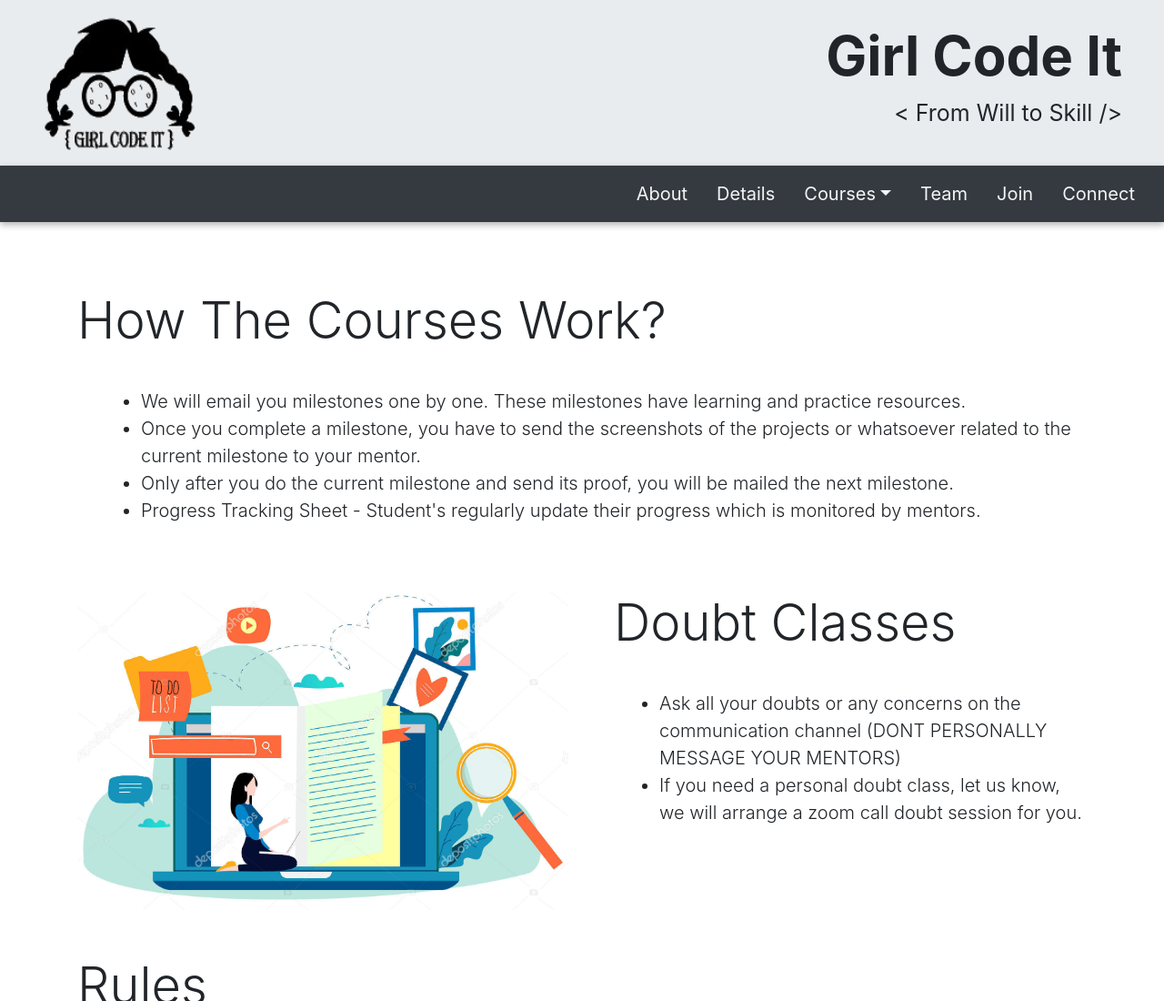
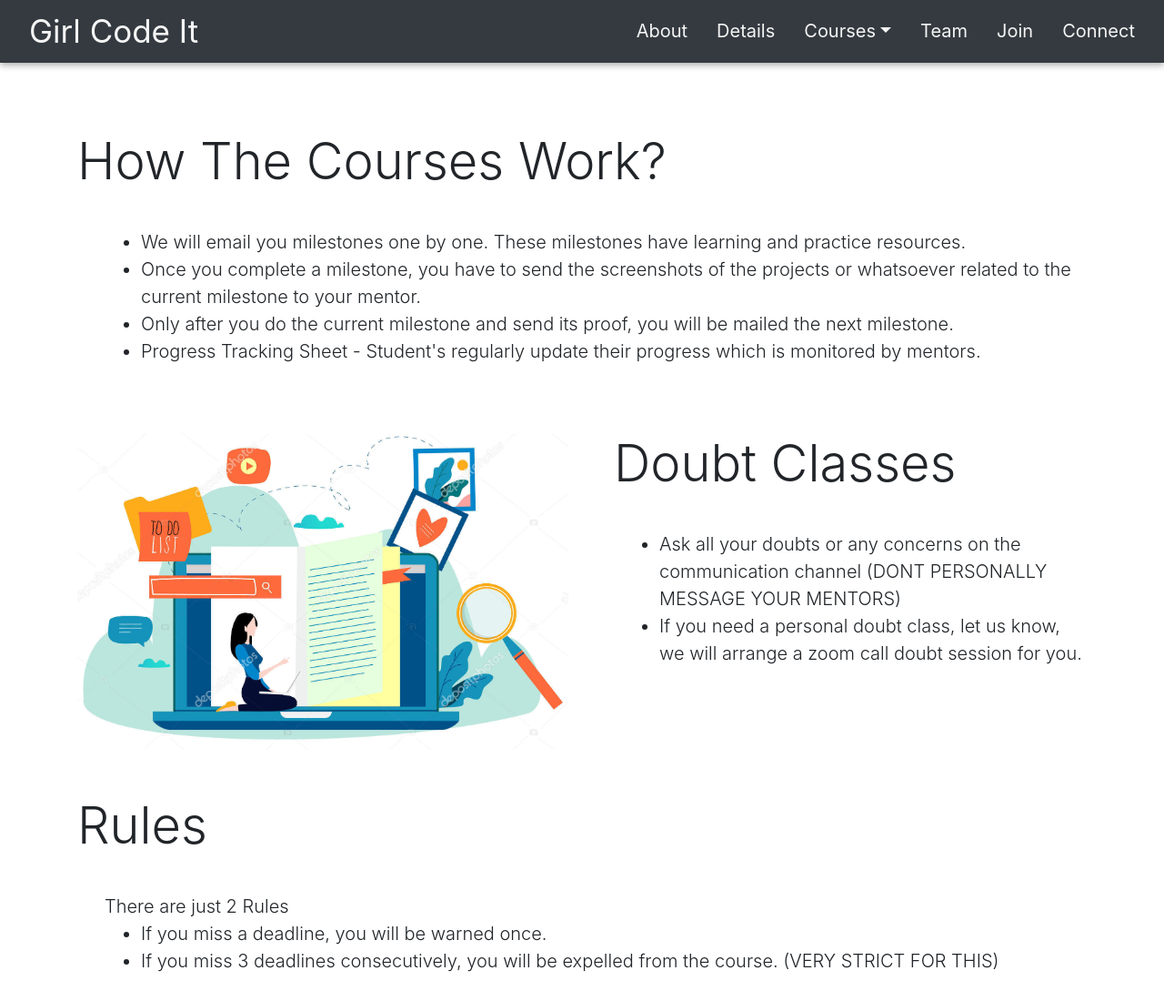
Before and after one commit to AnshikaAgrawal5501/Girl-Code-It-2, a plain HTML site: page details.html in a window 1280 px wide. Shown: the top 1100 px of the page at 91% size. Drawn offline with nearby package versions, Linux system fonts and the light colour scheme.

Commit message:
Added GCI name in the nav bar

```diff
--- a/details.css
+++ b/details.css
@@ -1,21 +1,5 @@
 body {
     margin: 0;
-}
-
-.head2 {
-    font-size: 60px;
-    font-weight: bolder;
-    text-align: end;
-}
-
-.head1 {
-    height: 150px;
-    width: 170px;
-}
-
-.head3 {
-    font-size: 25px;
-    font-weight: lighter;
 }
 
 .navbar {
--- a/details.html
+++ b/details.html
@@ -14,15 +14,10 @@
 
     <body>
 
-        <div class="jumbotron jumbotron-fluid p-3 my-0 d-flex justify-content-between">
-            <div class="container-fluid ">
-                <div class="col-md-6"><img class="head1 float-left" src="logo/gcilogo.png" alt="GCI logo"></div>
-                <div class="head2 float-right col-md-6">Girl Code It<div class="head3">&lt; From Will to Skill /&gt;</div></div>
-            </div>
-        </div>
-
 
         <nav class="navbar navbar-expand-md bg-dark navbar-dark sticky-top ">
+
+            <div class="nav-item"><a class="nav-link" href="index.html" style="font-size: 35px; padding-top: 0px; padding-bottom: 0px;">Girl Code It</a></div>
 
             <button class="navbar-toggler" type="button" data-toggle="collapse" data-target="#collapsibleNavbar">
                 <span class="navbar-toggler-icon"></span>
```
Also changed, not shown: join.html (+4 -4 lines), team.html (+4 -4 lines).
